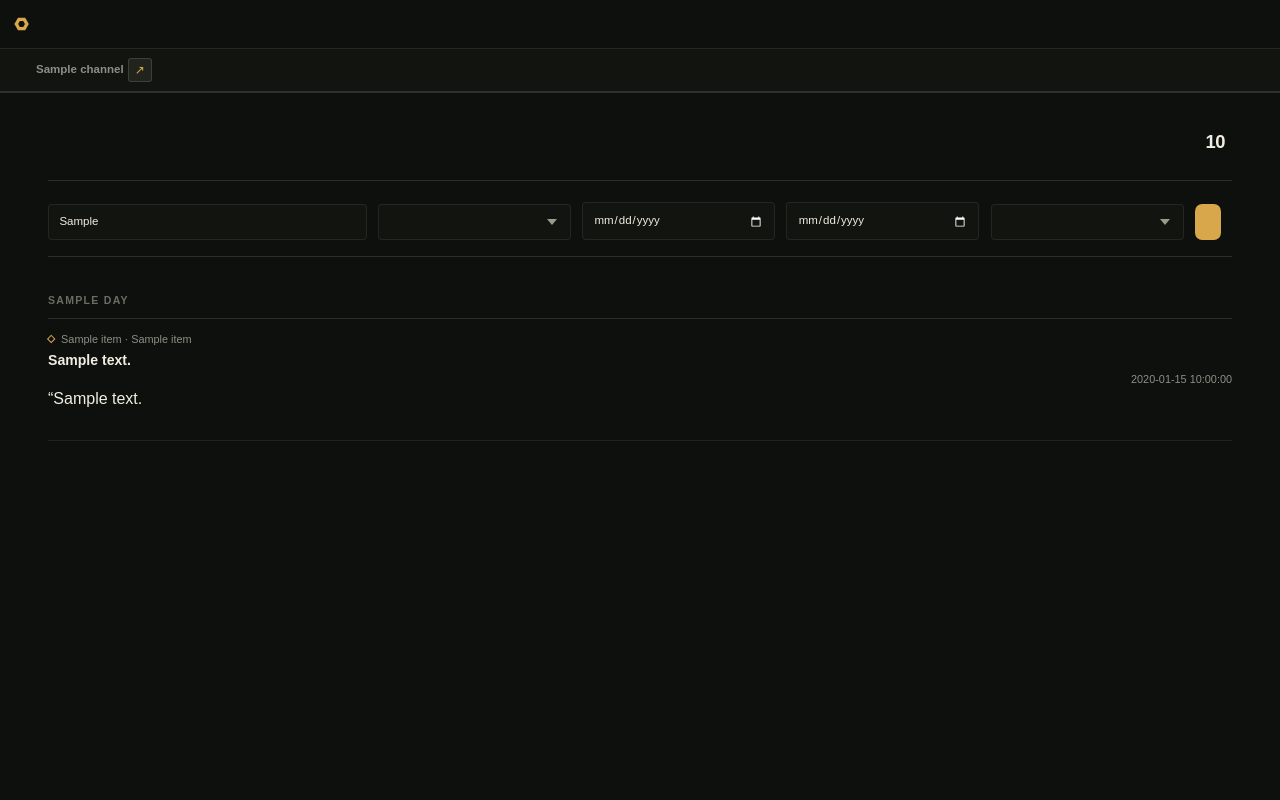
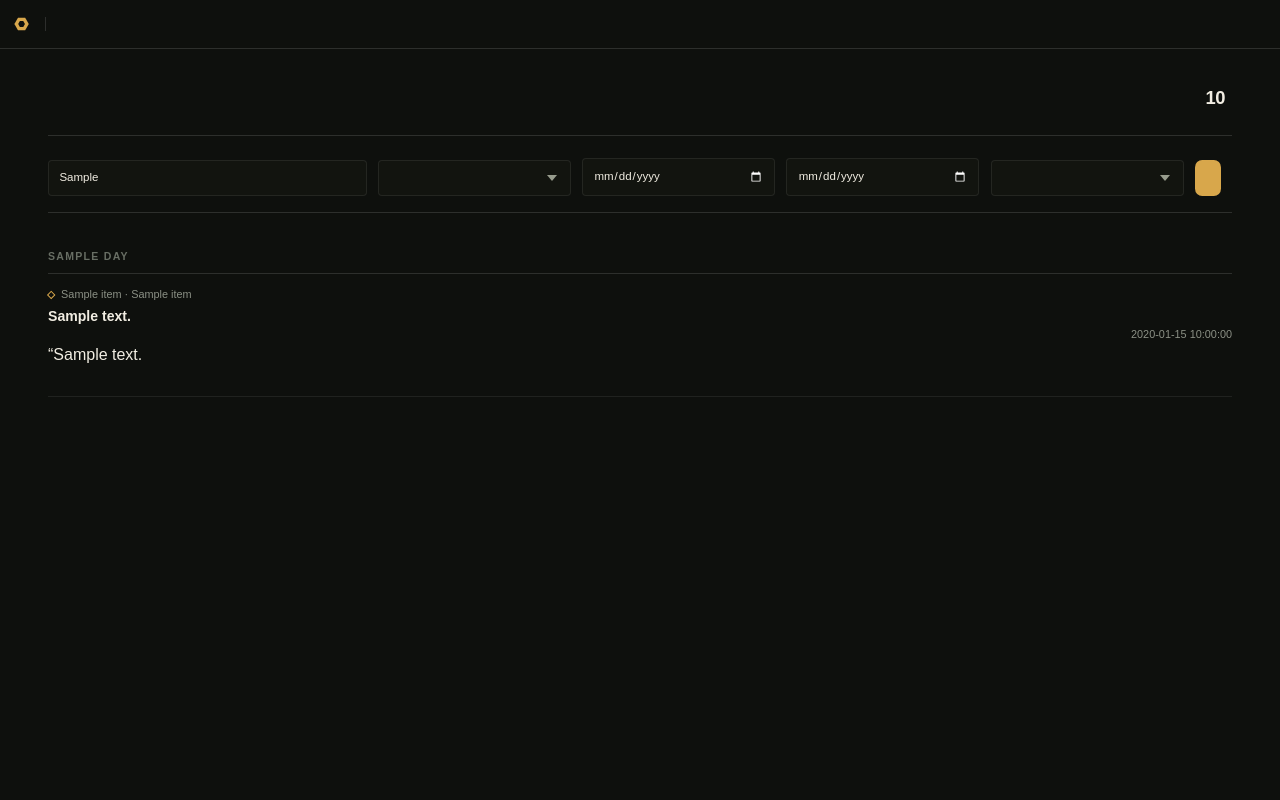
Before and after one commit to sinmentis/beehive, a Python web app: template src/beehive/web/templates/archive.html in a window 1280 px wide. Run offline with Jinja, Linux system fonts and the light colour scheme; the template is opened without the code that fills it: most values are stand-ins (such as "Sample title", 1, 10 or a date in 2020); lists and menus that the app fills with data are empty.

Commit message:
fix: scope secondary navigation by page
Co-authored-by: Copilot <223556219+Copilot@users.noreply.github.com>

Copilot-Session: 5bd29b95-e4e7-4ce2-abb7-6667d028a67a

```diff
--- a/src/beehive/web/static/beehive.css
+++ b/src/beehive/web/static/beehive.css
@@ -112,6 +112,21 @@ button:active,.btn:active{transform:translateY(1px) scale(.985)}
   content:"";
 }
 .brand-name{font-size:.86rem}
+.brand-context{
+  display:inline-flex;
+  align-items:center;
+  gap:.5rem;
+  color:var(--muted);
+  font-size:.74rem;
+  font-weight:600;
+  letter-spacing:0;
+}
+.brand-context::before{
+  width:1px;
+  height:.85rem;
+  background:var(--border-strong);
+  content:"";
+}
 .site-nav{display:flex;align-items:center;gap:.35rem}
 .site-nav a{
   position:relative;
@@ -341,9 +356,8 @@ h1{
 }
 .dashboard-tabs::-webkit-scrollbar{display:none}
 .dashboard-tabs>a,
-.dashboard-tabs>span:not(.dashboard-channel-tab),
-.dashboard-tabs>strong,
-.dashboard-channel-link{
+.dashboard-tabs>span,
+.dashboard-tabs>strong{
   flex:none;
   padding:.25rem .375rem;
   border-radius:.1875rem;
@@ -354,31 +368,6 @@ h1{
 }
 .dashboard-tabs a:hover{color:var(--text)}
 .dashboard-tabs>strong[aria-current="page"]{background:var(--surface-raised);color:var(--text)}
-.dashboard-channel-tab{position:relative;display:block;padding-right:1.5rem;flex:none}
-.dashboard-channel-link{display:block}
-.dashboard-channel-teaser{
-  position:absolute;
-  top:50%;
-  right:0;
-  z-index:2;
-  display:grid;
-  width:1.5rem;
-  height:1.5rem;
-  border:1px solid var(--border-strong);
-  border-radius:.1875rem;
-  place-items:center;
-  background:var(--surface-raised);
-  color:var(--accent);
-  font-size:.75rem;
-  opacity:0;
-  pointer-events:none;
-  transform:translateY(-50%);
-}
-.dashboard-channel-tab:hover .dashboard-channel-teaser,
-.dashboard-channel-tab:focus-within .dashboard-channel-teaser{
-  opacity:1;
-  pointer-events:auto;
-}
 .dashboard-search{
   position:relative;
   flex:none;
@@ -556,10 +545,6 @@ h1{
 }
 .dashboard-signals-empty strong{color:var(--text-soft);font-size:.76rem}
 .dashboard-channel-empty{margin:2rem 0}
-
-@media (hover:none), (pointer:coarse){
-  .dashboard-channel-teaser{right:0;opacity:1;pointer-events:auto}
-}
 
 .feed-section{margin-top:4.5rem}
 .read-history-link{
@@ -1719,6 +1704,7 @@ select{
   --header-height:5.65rem;
   background:var(--bg);
 }
+.page-archive{--header-height:3rem}
 .page-archive::before,.page-admin:not(.page-editor)::before{display:none}
 .page-dashboard .site-header,
 .page-channel .site-header,
@@ -1753,6 +1739,10 @@ select{
 .page-channel .brand-name,
 .page-archive .brand-name,
 .page-admin:not(.page-editor) .brand-name{font-size:.82rem}
+.page-dashboard .brand-context,
+.page-channel .brand-context,
+.page-archive .brand-context,
+.page-admin .brand-context{font-size:.72rem}
 .page-dashboard .site-nav,
 .page-channel .site-nav,
 .page-archive .site-nav,
@@ -1808,10 +1798,6 @@ select{
   background:var(--accent);
   content:"";
 }
-.channel-shelf .dashboard-channel-tab{align-self:stretch;padding-right:1.75rem}
-.channel-shelf .dashboard-channel-tab .channel-shelf-link{height:100%}
-.channel-shelf .dashboard-channel-teaser{right:0}
-
 .page-dashboard .dashboard-toolbar{
   height:2.75rem;
   padding:0 .9rem;
@@ -1922,19 +1908,22 @@ select{
 .page-admin:not(.page-editor) .admin-heading{grid-template-columns:1fr}
 .admin-tabs{
   display:flex;
-  min-height:2.75rem;
-  margin:0 0 1.6rem;
+  min-height:2.65rem;
+  margin:0;
+  padding:0 .9rem;
+  border-top:1px solid var(--border);
   border-bottom:1px solid var(--border-strong);
-  align-items:flex-end;
+  align-items:center;
   gap:1.65rem;
   overflow-x:auto;
+  background:#11140f;
   scrollbar-width:none;
 }
 .admin-tabs::-webkit-scrollbar{display:none}
 .admin-tabs a{
   position:relative;
   display:inline-flex;
-  min-height:2.75rem;
+  min-height:2.65rem;
   flex:none;
   align-items:center;
   color:var(--muted);
@@ -2134,6 +2123,7 @@ select{
   .page-channel,
   .page-archive,
   .page-admin:not(.page-editor){--header-height:5.65rem}
+  .page-archive{--header-height:3rem}
   .page-dashboard .site-header,
   .page-channel .site-header,
   .page-archive .site-header,
@@ -2180,7 +2170,7 @@ select{
   .archive-filters .btn{min-height:2.75rem}
   .page-archive .archive-row{grid-template-columns:1fr;gap:.35rem}
   .page-archive .archive-side{text-align:left}
-  .admin-tabs{gap:1.2rem}
+  .admin-tabs{padding:0 .75rem;gap:1.2rem}
   .admin-section-heading{align-items:flex-start;flex-direction:column;gap:.65rem}
   .channel-bulk-toolbar{align-items:flex-start;flex-direction:column;padding:.65rem 0}
   .channel-bulk-toolbar .btn{width:100%}
--- a/src/beehive/web/templates/_channel_shelf.html
+++ b/src/beehive/web/templates/_channel_shelf.html
@@ -8,8 +8,6 @@
   {% set shelf_freshness_exact = nav_channel.freshness_exact if nav_channel.freshness_exact is defined else (nav_channel.freshness_exact_label if nav_channel.freshness_exact_label is defined else none) %}
   {% set shelf_next_fetch = nav_channel.next_fetch if nav_channel.next_fetch is defined else none %}
   {% set shelf_fetch_stats = nav_channel.fetch_stats if nav_channel.fetch_stats is defined else (nav_channel.fetch_stats_label if nav_channel.fetch_stats_label is defined else none) %}
-  {% if nav_channel.teaser %}
-  <span class="dashboard-channel-tab">
   <a class="channel-shelf-link{{ ' active' if active_channel_id == nav_channel.id else '' }}"
      href="/channels/{{ nav_channel.id }}"
      {% if nav_channel.unread_count is defined %}aria-label="{{ t('web.dashboard.channel_tab_aria', name=nav_channel.name, count=nav_channel.unread_count) }}"{% endif %}
@@ -17,18 +15,5 @@
      {% if active_channel_id == nav_channel.id %}aria-current="page"{% endif %}>
     {{ nav_channel.name }}
   </a>
-  <a class="dashboard-channel-teaser" href="{{ nav_channel.teaser.open_url }}"
-     target="_blank" rel="noopener noreferrer" title="{{ nav_channel.teaser.exact_time }}"
-     aria-label="{{ t('web.dashboard.teaser_aria', name=nav_channel.name, summary=nav_channel.teaser.ai_summary) }}">↗</a>
-  </span>
-  {% else %}
-  <a class="channel-shelf-link{{ ' active' if active_channel_id == nav_channel.id else '' }}"
-     href="/channels/{{ nav_channel.id }}"
-     {% if nav_channel.unread_count is defined %}aria-label="{{ t('web.dashboard.channel_tab_aria', name=nav_channel.name, count=nav_channel.unread_count) }}"{% endif %}
-     {% if shelf_freshness %}title="{% if shelf_freshness_exact %}{{ shelf_freshness_exact }} · {% endif %}{{ shelf_freshness }}{% if shelf_next_fetch %} · {{ shelf_next_fetch }}{% endif %}{% if shelf_fetch_stats %} · {{ shelf_fetch_stats }}{% endif %}"{% endif %}
-     {% if active_channel_id == nav_channel.id %}aria-current="page"{% endif %}>
-    {{ nav_channel.name }}
-  </a>
-  {% endif %}
   {% endfor %}
 </nav>
--- a/src/beehive/web/templates/admin_add_source.html
+++ b/src/beehive/web/templates/admin_add_source.html
@@ -1,6 +1,7 @@
 {% extends "base.html" %}
 {% block title %}{{ t('web.title.source_new', product=t('common.product_name')) }}{% endblock %}
 {% block body_class %}page-admin page-editor{% endblock %}
+{% block brand_context %}<span class="brand-context">{{ t('web.nav.admin') }}</span>{% endblock %}
 {% block content %}
 <main id="main-content" class="page-shell source-form-shell">
   <p class="crumb"><a href="/admin/channels/{{ channel.id }}/edit">← {{ channel.name }}</a></p>
--- a/src/beehive/web/templates/admin_edit_channel.html
+++ b/src/beehive/web/templates/admin_edit_channel.html
@@ -1,6 +1,7 @@
 {% extends "base.html" %}
 {% block title %}{{ t('web.title.channel_edit', product=t('common.product_name'), channel=channel.name) }}{% endblock %}
 {% block body_class %}page-admin page-editor{% endblock %}
+{% block brand_context %}<span class="brand-context">{{ t('web.nav.admin') }}</span>{% endblock %}
 {% block content %}
 <main id="main-content" class="page-shell editor-shell">
   <p class="crumb"><a href="/admin/">{{ t('web.admin.channel_list_crumb') }}</a></p>
--- a/src/beehive/web/templates/admin_login.html
+++ b/src/beehive/web/templates/admin_login.html
@@ -1,6 +1,7 @@
 {% extends "base.html" %}
 {% block title %}{{ t('web.title.admin_login', product=t('common.product_name')) }}{% endblock %}
 {% block body_class %}page-login{% endblock %}
+{% block brand_context %}<span class="brand-context">{{ t('web.nav.admin') }}</span>{% endblock %}
 {% block content %}
 <main id="main-content" class="login-shell">
   <section class="login-panel" aria-labelledby="login-title">
--- a/src/beehive/web/templates/admin_new_channel.html
+++ b/src/beehive/web/templates/admin_new_channel.html
@@ -1,6 +1,7 @@
 {% extends "base.html" %}
 {% block title %}{{ t('web.title.channel_new', product=t('common.product_name')) }}{% endblock %}
 {% block body_class %}page-admin page-editor{% endblock %}
+{% block brand_context %}<span class="brand-context">{{ t('web.nav.admin') }}</span>{% endblock %}
 {% block content %}
 <main id="main-content" class="page-shell form-shell">
   <p class="crumb"><a href="/admin/">{{ t('web.admin.channel_list_crumb') }}</a></p>
--- a/src/beehive/web/templates/archive.html
+++ b/src/beehive/web/templates/archive.html
@@ -1,12 +1,7 @@
 {% extends "base.html" %}
 {% block title %}{{ t('web.title.archive', product=t('common.product_name')) }}{% endblock %}
 {% block body_class %}page-archive{% endblock %}
-{% block channel_navigation %}
-  {% set nav_channels = channels %}
-  {% set active_channel_id = selected_channel %}
-  {% set channel_navigation_all_active = selected_channel is none %}
-  {% include "_channel_shelf.html" %}
-{% endblock %}
+{% block brand_context %}<span class="brand-context">{{ t('web.nav.archive') }}</span>{% endblock %}
 {% block content %}
 <main id="main-content" class="page-shell archive-shell">
   <header class="page-heading compact-heading">
--- a/src/beehive/web/templates/base.html
+++ b/src/beehive/web/templates/base.html
@@ -17,6 +17,7 @@
     <a class="brand" href="/" aria-label="{{ t('web.nav.brand_aria', product=t('common.product_name')) }}">
       <span class="brand-mark" aria-hidden="true"></span>
       <span class="brand-name">{{ t('common.product_name') }}</span>
+      {% block brand_context %}{% endblock %}
     </a>
     {% block header_status %}{% endblock %}
     <nav class="site-nav" aria-label="{{ t('web.nav.aria_label') }}">
@@ -24,7 +25,7 @@
       <a href="/admin/login"{% if request.url.path.startswith("/admin") %} aria-current="page"{% endif %}>{{ t('web.nav.admin') }}</a>
     </nav>
   </div>
-  {% block channel_navigation %}{% endblock %}
+  {% block secondary_navigation %}{% endblock %}
 </header>
 {% block content %}{% endblock %}
 {% block scripts %}{% endblock %}
--- a/src/beehive/web/templates/channel_drilldown.html
+++ b/src/beehive/web/templates/channel_drilldown.html
@@ -1,7 +1,7 @@
 {% extends "base.html" %}
 {% block title %}{{ t('web.title.channel', product=t('common.product_name'), channel=channel.name) }}{% endblock %}
 {% block body_class %}page-channel{% endblock %}
-{% block channel_navigation %}
+{% block secondary_navigation %}
   {% set active_channel_id = channel.id %}
   {% set channel_navigation_all_active = false %}
   {% include "_channel_shelf.html" %}
--- a/src/beehive/web/templates/dashboard.html
+++ b/src/beehive/web/templates/dashboard.html
@@ -2,7 +2,7 @@
 {% block title %}{{ t('web.title.dashboard', product=t('common.product_name')) }}{% endblock %}
 {% block body_class %}page-dashboard{% endblock %}
 {% block header_status %}<span class="dashboard-clock">{{ dashboard_time }} · {{ t('web.dashboard.unread_count', count=total_unread) }}</span>{% endblock %}
-{% block channel_navigation %}
+{% block secondary_navigation %}
   {% set nav_channels = channels %}
   {% set active_channel_id = none %}
   {% set channel_navigation_all_active = true %}
```
Also changed, not shown: src/beehive/translations/web.py (+0 -7 lines), src/beehive/web/templates/admin_settings.html (+8 -12 lines), tests/web/test_admin_channels.py (+0 -5 lines), tests/web/test_admin_settings.py (+5 -0 lines), tests/web/test_public.py (+5 -6 lines), tests/web/test_templates.py (+38 -8 lines).
